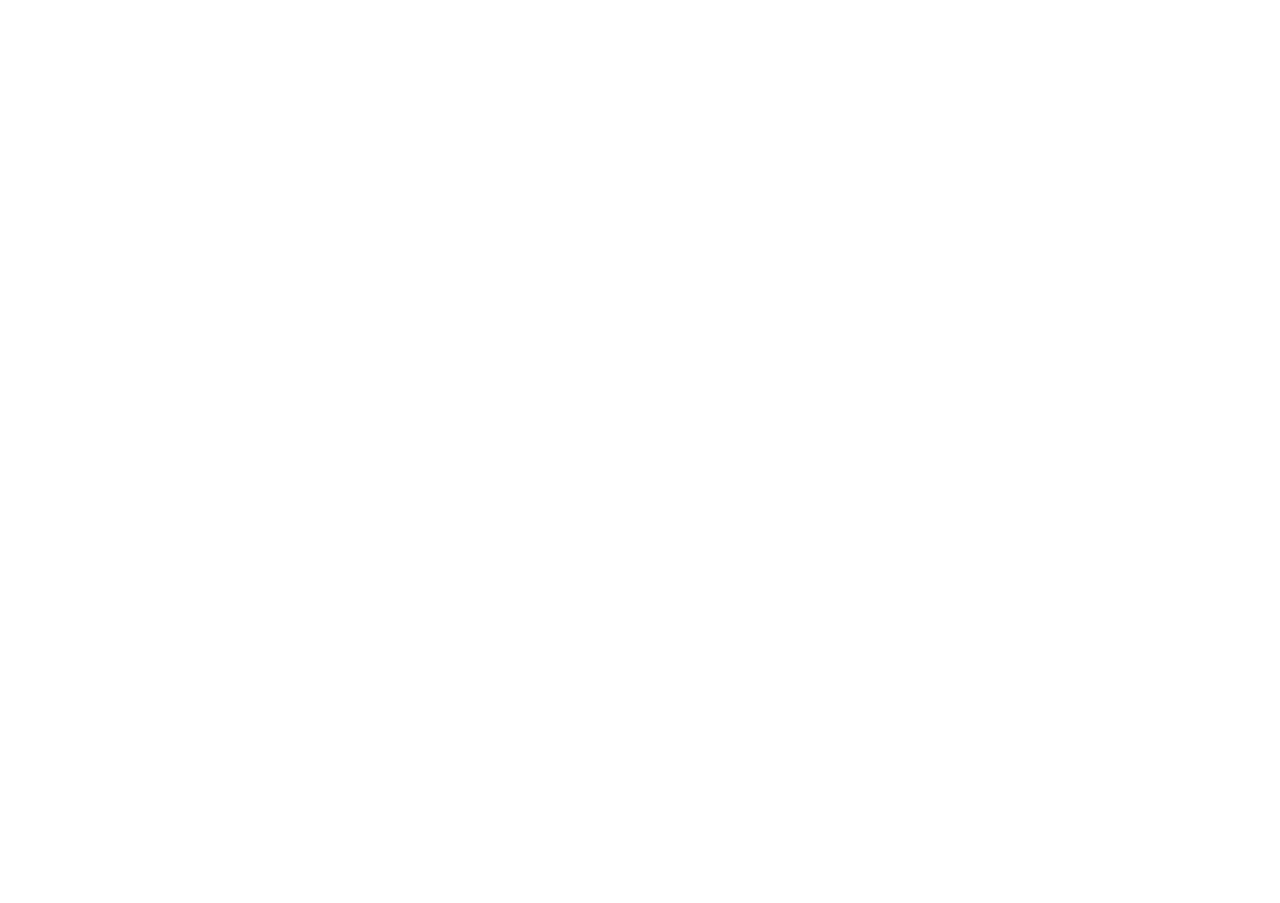
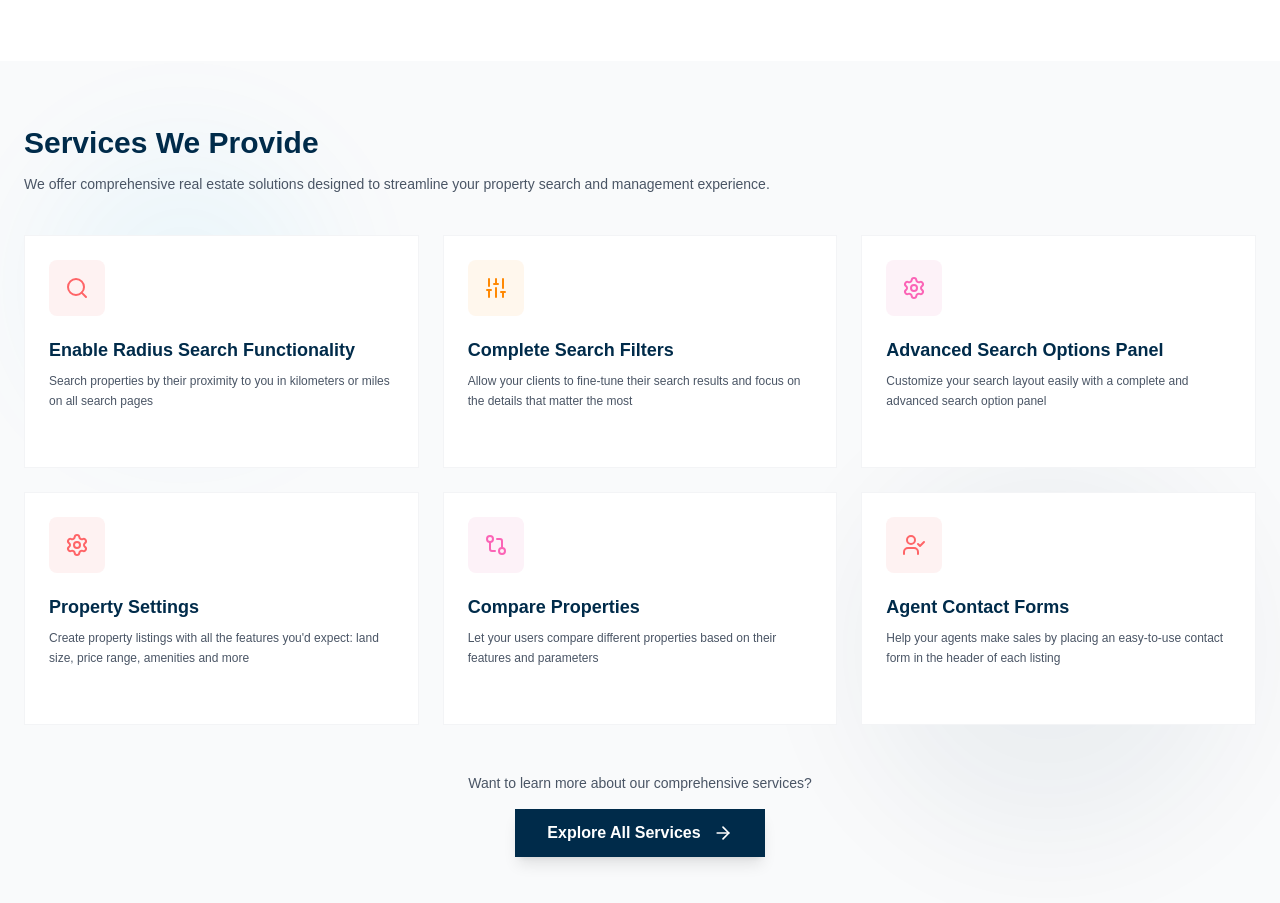
Before and after one commit to Shafin5714/shahin-signature, a Next.js app: page / in a window 1280 px wide. Shown: the part 5320-6223 px from the top of the page. Before the commit the page ends 5381 px from the top, so only its background shows below. Built offline with nearby package versions, Linux system fonts and the light colour scheme.

Commit message:
add: services section

```diff
--- a/app/page.tsx
+++ b/app/page.tsx
@@ -5,6 +5,7 @@
 import TopLocationsSection from "@/components/TopLocationsSection";
 import FindHomeSection from "@/components/FindHomeSection";
 import LatestPropertiesSection from "@/components/LatestPropertiesSection";
+import ServicesSection from "@/components/ServicesSection";
 
 export default function Home() {
   return (
@@ -16,6 +17,7 @@
       <TopLocationsSection />
       <FindHomeSection />
       <LatestPropertiesSection />
+      <ServicesSection />
     </main>
   );
 }
--- /dev/null
+++ b/components/ServicesSection.tsx
@@ -0,0 +1,170 @@
+"use client";
+
+import { motion } from "framer-motion";
+import { Search, Sliders, Settings, ArrowRight, GitCompare, UserCheck } from "lucide-react";
+
+const services = [
+    {
+        icon: Search,
+        title: "Enable Radius Search Functionality",
+        description: "Search properties by their proximity to you in kilometers or miles on all search pages",
+        color: "text-red-400",
+        bgColor: "bg-red-50",
+        hoverColor: "group-hover:bg-red-400"
+    },
+    {
+        icon: Sliders,
+        title: "Complete Search Filters",
+        description: "Allow your clients to fine-tune their search results and focus on the details that matter the most",
+        color: "text-orange-400",
+        bgColor: "bg-orange-50",
+        hoverColor: "group-hover:bg-orange-400"
+    },
+    {
+        icon: Settings,
+        title: "Advanced Search Options Panel",
+        description: "Customize your search layout easily with a complete and advanced search option panel",
+        color: "text-pink-400",
+        bgColor: "bg-pink-50",
+        hoverColor: "group-hover:bg-pink-400"
+    },
+    {
+        icon: Settings,
+        title: "Property Settings",
+        description: "Create property listings with all the features you'd expect: land size, price range, amenities and more",
+        color: "text-red-400",
+        bgColor: "bg-red-50",
+        hoverColor: "group-hover:bg-red-400"
+    },
+    {
+        icon: GitCompare,
+        title: "Compare Properties",
+        description: "Let your users compare different properties based on their features and parameters",
+        color: "text-pink-400",
+        bgColor: "bg-pink-50",
+        hoverColor: "group-hover:bg-pink-400"
+    },
+    {
+        icon: UserCheck,
+        title: "Agent Contact Forms",
+        description: "Help your agents make sales by placing an easy-to-use contact form in the header of each listing",
+        color: "text-red-400",
+        bgColor: "bg-red-50",
+        hoverColor: "group-hover:bg-red-400"
+    }
+];
+
+export default function ServicesSection() {
+    return (
+        <section className="py-16 bg-gray-50 relative overflow-hidden">
+            {/* Decorative Background Elements */}
+            <div className="absolute inset-0 pointer-events-none opacity-5">
+                <div className="absolute top-20 left-10 w-72 h-72 bg-[#00AEEF] rounded-full blur-3xl"></div>
+                <div className="absolute bottom-20 right-10 w-96 h-96 bg-[#002B4A] rounded-full blur-3xl"></div>
+            </div>
+
+            <div className="container mx-auto px-6 relative z-10">
+                {/* Header */}
+                <div className="max-w-3xl mb-10">
+                    <motion.h2
+                        initial={{ opacity: 0, y: 20 }}
+                        whileInView={{ opacity: 1, y: 0 }}
+                        viewport={{ once: true }}
+                        className="text-2xl md:text-3xl font-bold text-[#002B4A] mb-3"
+                    >
+                        Services We Provide
+                    </motion.h2>
+                    <motion.p
+                        initial={{ opacity: 0, y: 20 }}
+                        whileInView={{ opacity: 1, y: 0 }}
+                        viewport={{ once: true }}
+                        transition={{ delay: 0.1 }}
+                        className="text-gray-600 leading-relaxed text-sm"
+                    >
+                        We offer comprehensive real estate solutions designed to streamline your property search and management experience.
+                    </motion.p>
+                </div>
+
+                {/* Services Grid */}
+                <div className="grid grid-cols-1 md:grid-cols-2 lg:grid-cols-3 gap-6">
+                    {services.map((service, index) => (
+                        <motion.div
+                            key={index}
+                            initial={{ opacity: 0, y: 40 }}
+                            whileInView={{ opacity: 1, y: 0 }}
+                            viewport={{ once: true }}
+                            transition={{
+                                duration: 0.6,
+                                delay: index * 0.1,
+                                ease: [0.25, 0.4, 0.25, 1]
+                            }}
+                            whileHover={{ y: -8 }}
+                            className="group bg-white p-6 border border-gray-100 hover:border-transparent hover:shadow-2xl transition-all duration-500 cursor-pointer relative overflow-hidden"
+                        >
+                            {/* Hover Background Effect */}
+                            <div className="absolute inset-0 bg-linear-to-br from-[#00AEEF]/5 to-[#002B4A]/5 opacity-0 group-hover:opacity-100 transition-opacity duration-500"></div>
+
+                            {/* Icon Container */}
+                            <motion.div
+                                initial={{ scale: 1 }}
+                                whileHover={{ scale: 1.1, rotate: 5 }}
+                                transition={{ duration: 0.3 }}
+                                className={`w-14 h-14 ${service.bgColor} rounded-lg flex items-center justify-center mb-5 relative z-10 transition-all duration-500 ${service.hoverColor}`}
+                            >
+                                <service.icon className={`w-6 h-6 ${service.color} group-hover:text-white transition-colors duration-500`} />
+                            </motion.div>
+
+                            {/* Content */}
+                            <div className="relative z-10">
+                                <h3 className="text-lg font-bold text-[#002B4A] mb-2 group-hover:text-[#00AEEF] transition-colors duration-300">
+                                    {service.title}
+                                </h3>
+                                <p className="text-gray-600 text-xs leading-relaxed mb-3">
+                                    {service.description}
+                                </p>
+
+                                {/* Read More Link */}
+                                <motion.div
+                                    initial={{ x: 0 }}
+                                    className="flex items-center gap-2 text-[#00AEEF] font-semibold text-sm opacity-0 group-hover:opacity-100 transition-all duration-300"
+                                >
+                                    <span>Read more</span>
+                                    <motion.div
+                                        animate={{ x: [0, 5, 0] }}
+                                        transition={{
+                                            duration: 1.5,
+                                            repeat: Infinity,
+                                            ease: "easeInOut"
+                                        }}
+                                    >
+                                        <ArrowRight className="w-4 h-4" />
+                                    </motion.div>
+                                </motion.div>
+                            </div>
+
+                            {/* Decorative Corner Element */}
+                            <div className="absolute top-0 right-0 w-20 h-20 bg-linear-to-br from-[#00AEEF]/10 to-transparent opacity-0 group-hover:opacity-100 transition-opacity duration-500 rounded-bl-full"></div>
+                        </motion.div>
+                    ))}
+                </div>
+
+                {/* Bottom CTA */}
+                <motion.div
+                    initial={{ opacity: 0, y: 20 }}
+                    whileInView={{ opacity: 1, y: 0 }}
+                    viewport={{ once: true }}
+                    transition={{ delay: 0.8 }}
+                    className="text-center mt-12"
+                >
+                    <p className="text-gray-600 mb-4 text-sm">
+                        Want to learn more about our comprehensive services?
+                    </p>
+                    <button className="group relative inline-flex items-center gap-3 bg-[#002B4A] hover:bg-[#00AEEF] text-white font-semibold px-8 py-3 transition-all duration-300 shadow-lg hover:shadow-xl">
+                        <span>Explore All Services</span>
+                        <ArrowRight className="w-5 h-5 group-hover:translate-x-1 transition-transform duration-300" />
+                    </button>
+                </motion.div>
+            </div>
+        </section>
+    );
+}
```
